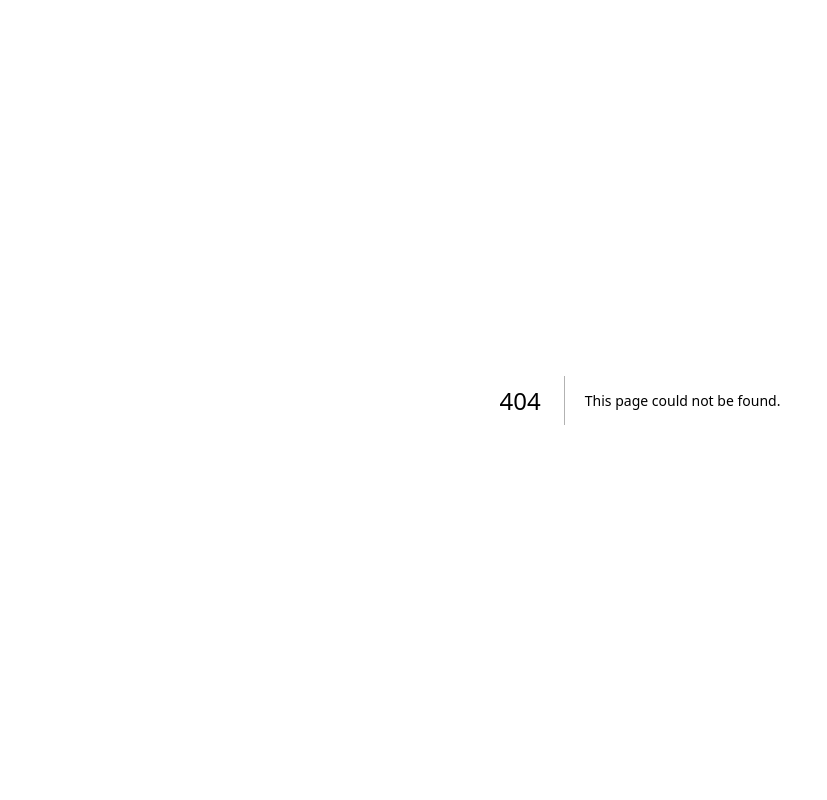
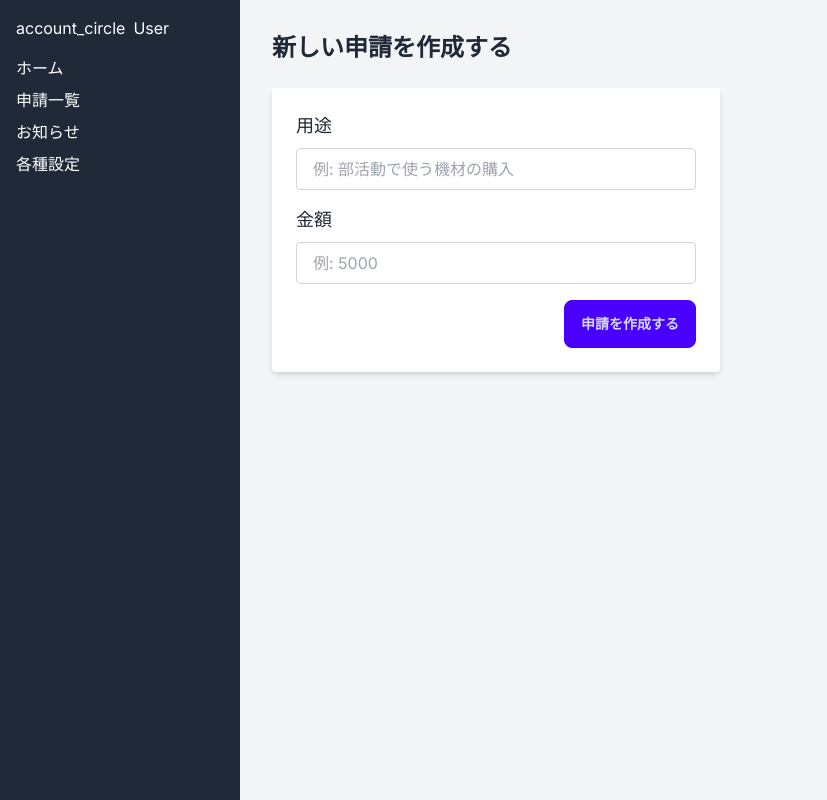
Before and after one commit to nnnnn81/platform-dev, a Next.js app: page /dashboard/admin/applications/new in a window 1280 px wide. Before the commit this address had no page. Shown: the whole page, without its empty margins (0-827 px from the left). Built offline with nearby package versions, Linux system fonts and the light colour scheme.

Commit message:
add forn

```diff
--- a/app/components/application/ApplicationForm.tsx
+++ b/app/components/application/ApplicationForm.tsx
@@ -1,36 +1,74 @@
-'use client';
+import { useState } from 'react';
 import { useRouter } from 'next/navigation';
-import { useState } from 'react';
+import { DashboardSidebar } from '@/app/components/common/Sidebar';
 
-export const ApplicationForm = () => {
+const NewApplicationPage = () => {
+  // フォームの状態を管理するフック
+  const [purpose, setPurpose] = useState(''); // 用途
+  const [amount, setAmount] = useState('');   // 金額
   const router = useRouter();
-  const [purpose, setPurpose] = useState('');
-  const [amount, setAmount] = useState('');
 
+  // フォーム送信時の処理
   const handleSubmit = (e: React.FormEvent) => {
     e.preventDefault();
-    // 申請を送信するロジック
-    router.push('/dashboard/user/applications'); // 申請後に申請状況のページへ遷移
+
+    // フォームのバリデーションチェック
+    if (purpose.trim() === '' || amount.trim() === '') {
+      alert('用途と金額を入力してください');
+      return;
+    }
+
+    // 金額が数値かどうかを確認
+    if (isNaN(Number(amount))) {
+      alert('金額は数値で入力してください');
+      return;
+    }
+
+    // 簡易的な申請データの送信（例: コンソール表示）
+    console.log('申請内容:', { purpose, amount });
+
+    // 申請が成功した後、申請一覧ページにリダイレクト
+    router.push('/dashboard/user/applications');
   };
 
   return (
-    <form onSubmit={handleSubmit}>
-      <textarea
-        placeholder="目的"
-        className="textarea textarea-bordered w-full mb-4"
+    <div className="flex-1 p-8 bg-gray-100">
+      <h1 className="text-2xl font-bold mb-6">新しい申請を作成する</h1>
+
+      {/* 申請フォーム */}
+      <form onSubmit={handleSubmit} className="bg-white p-6 rounded shadow-md w-full max-w-md">
+        <div className="mb-4">
+          <label htmlFor="purpose" className="block text-lg font-medium mb-2">用途</label>
+          <input
+            type="text"
+            id="purpose"
             value={purpose}
             onChange={(e) => setPurpose(e.target.value)}
-        required
+            className="w-full px-4 py-2 border border-gray-300 rounded"
+            placeholder="例: 部活動で使う機材の購入"
           />
+        </div>
+
+        <div className="mb-4">
+          <label htmlFor="amount" className="block text-lg font-medium mb-2">金額</label>
           <input
-        type="number"
-        placeholder="金額"
-        className="input input-bordered w-full mb-4"
+            type="text"
+            id="amount"
             value={amount}
             onChange={(e) => setAmount(e.target.value)}
-        required
+            className="w-full px-4 py-2 border border-gray-300 rounded"
+            placeholder="例: 5000"
           />
-      <button type="submit" className="btn btn-primary w-full">申請する</button>
+        </div>
+
+        <div className="flex justify-end">
+          <button type="submit" className="btn btn-primary">
+            申請を作成する
+          </button>
+        </div>
       </form>
+    </div>
   );
 };
+
+export default NewApplicationPage;
--- /dev/null
+++ b/app/dashboard/admin/applications/new/page.tsx
@@ -0,0 +1,13 @@
+'use client'
+import NewApplicationPage from "@/app/components/application/ApplicationForm"
+import { DashboardSidebar } from "@/app/components/common/Sidebar"
+
+const ApplicationFormPage = () => {
+  return (
+    <div className="flex h-screen">
+      <DashboardSidebar userType="user" />
+      <NewApplicationPage />
+    </div>
+  )
+}
+export default ApplicationFormPage;
--- a/app/dashboard/admin/applications/page.tsx
+++ b/app/dashboard/admin/applications/page.tsx
@@ -1,5 +1,6 @@
+'use client'
 import { DashboardSidebar } from '@/app/components/common/Sidebar';
-import { ApplicationList } from '@/app/components/application/ApplicationList';
+
 
 const AdminApplicationPage = () => {
   return (
--- a/app/dashboard/admin/setting/page.tsx
+++ b/app/dashboard/admin/setting/page.tsx
@@ -16,11 +16,12 @@ const AdminSettingPage = () => {
           </div>
         </section>
 
-        <section>
-          <h2 className="text-xl font-semibold mb-2">団体から抜ける</h2>
+        <section className="mb-6">
+          <h2 className="text-xl font-semibold mb-2">パスワードの変更</h2>
           <div className="bg-white p-4 rounded shadow">
           </div>
         </section>
+
       </div>
     </div>
   );
--- a/app/dashboard/user/setting/page.tsx
+++ b/app/dashboard/user/setting/page.tsx
@@ -19,8 +19,6 @@ const UserSettingPage = () => {
 
         <section>
           <h2 className="text-xl font-semibold mb-2">団体から抜ける</h2>
-          <div className="bg-white p-4 rounded shadow">
-          </div>
         </section>
       </div>
     </div>
```
Lines whose indentation alone changed are shown as unchanged.
